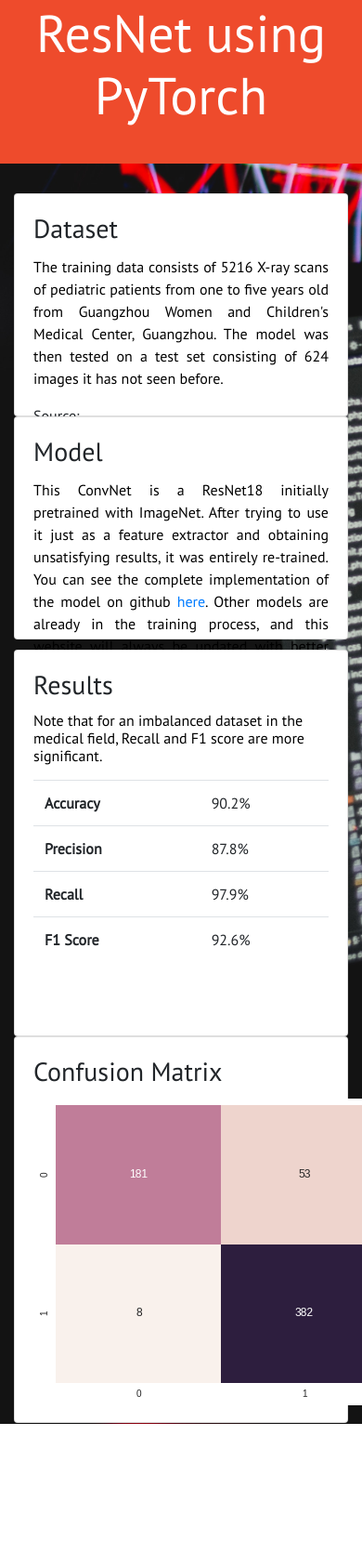
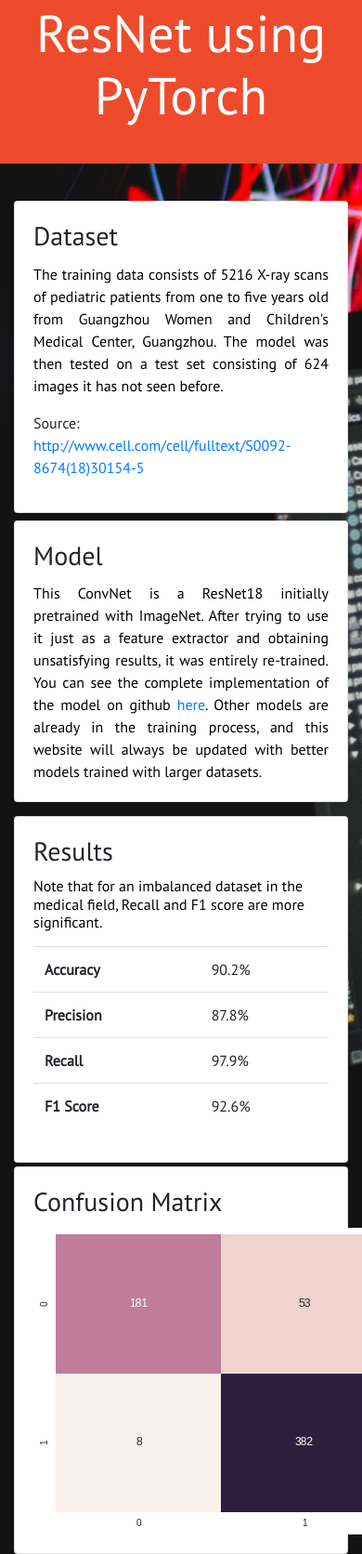
Before and after one commit to Manjaka97/pneumonia.elvnosix, a Flask app: page /training in a window 390 px wide; the page is wider, and only the part inside the window is pictured. Shown: the part 386-2058 px from the top of that part at 93% size. Before the commit the page ends 1918 px from the top of that part, so only its background shows below. Run offline with Flask 2, Linux system fonts and the light colour scheme; some libraries are stand-ins or nearby versions.

Commit message:
Fixed index.html css for mobile

```diff
--- a/templates/training.html
+++ b/templates/training.html
@@ -56,9 +56,9 @@
     	</div>
 	</div>
 	<div class="container">
-		<div class="row">
-			<div class="col-sm-6">
-				<div class="card" style="height: 15em;">
+		<div class="row mh-100">
+			<div class="col-sm-6" style="margin-top: 2%;">
+				<div class="card h-100">
 	  				<div class="card-body">
 			    		<h3 class="card-title">Dataset</h3>
 			    		<p class="card-text" style="text-align: justify;">The training data consists of 5216 X-ray scans of pediatric patients from one to five years old from Guangzhou Women and Children's Medical Center, Guangzhou. The model was then tested on a test set consisting of 624 images it has not seen before.</p>
@@ -67,8 +67,8 @@
 				</div>
 			</div>
 
-			<div class="col-sm-6">
-				<div class="card" style="height: 15em;">
+			<div class="col-sm-6" style="margin-top: 2%;">
+				<div class="card h-100">
 	  				<div class="card-body">
 			    		<h3 class="card-title">Model</h3>
 			    		<p class="card-text" style="text-align: justify;">This ConvNet is a ResNet18 initially pretrained with ImageNet. After trying to use it just as a feature extractor and obtaining unsatisfying results, it was entirely re-trained. You can see the complete implementation of the model on github <a href="https://github.com/Manjaka97/Pneumonia-Detector/blob/master/Pneumonia_Detection_Resnet18_2.ipynb">here</a>. Other models are already in the training process, and this website will always be updated with better models trained with larger datasets.</p>
@@ -77,9 +77,9 @@
 			</div>
 		</div>
 
-		<div class="row" style="margin-top: 3%;">
-			<div class="col-sm-6">
-				<div class="card" style="height: 26em;">
+		<div class="row mh-100" style="margin-top: 3%;">
+			<div class="col-sm-6" style="margin-top: 1%;">
+				<div class="card h-100">
 	  				<div class="card-body">
 			    		<h3 class="card-title">Results</h3>
 			    		<h6 class="card-text">Note that for an imbalanced dataset in the medical field, Recall and F1 score are more significant.</h6>
@@ -107,8 +107,8 @@
 				</div>
 			</div>
 
-			<div class="col-sm-6">
-				<div class="card" style="height: 26em;">
+			<div class="col-sm-6" style="margin-top: 1%;">
+				<div class="card h-100">
 	  				<div class="card-body">
 			    		<h3 class="card-title">Confusion Matrix</h3>
 			    		<img src="/static/images/cm.png">
```
Also changed, not shown: templates/index.html (+8 -9 lines).
